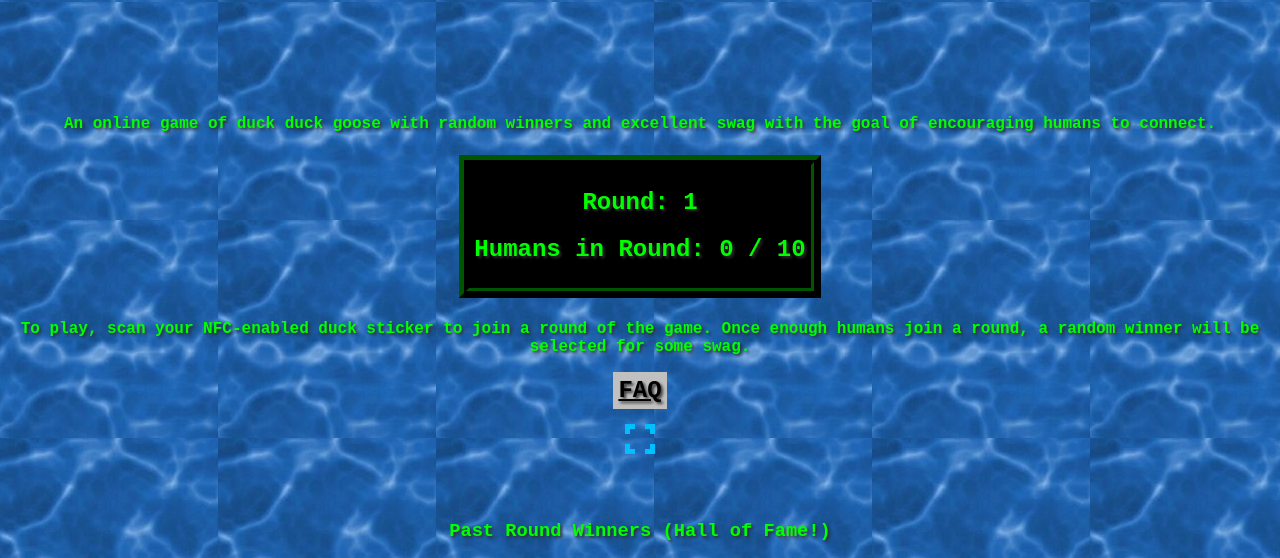
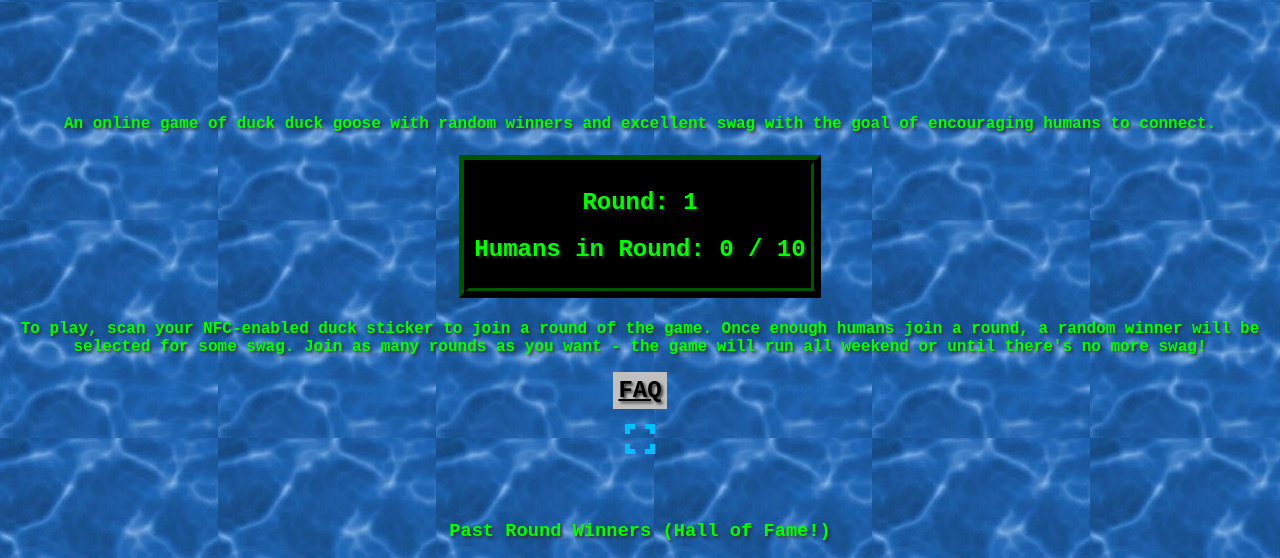
Before and after one commit to housemusic42/ducks, a plain HTML site: page final/public/index.html in a window 1280 px wide. Shown: the part 216-774 px from the top of the page. Drawn offline with Linux system fonts and the light colour scheme; no server answers.

Commit message:
insturctions update

```diff
--- a/final/public/index.html
+++ b/final/public/index.html
@@ -95,7 +95,7 @@
     </tr>
 </table>
 
-<h4>To play, scan your NFC-enabled duck sticker to join a round of the game. Once enough humans join a round, a random winner will be selected for some swag.</h4>
+<h4>To play, scan your NFC-enabled duck sticker to join a round of the game. Once enough humans join a round, a random winner will be selected for some swag. Join as many rounds as you want - the game will run all weekend or until there's no more swag!</h4>
 
 <h2><a href="/faq.html" style="background-color: #C0C0C0; color: #000000; padding: 5px;">FAQ</a></h2>
 
```
Also changed, not shown: final/public/faq.html (+1 -1 lines).
